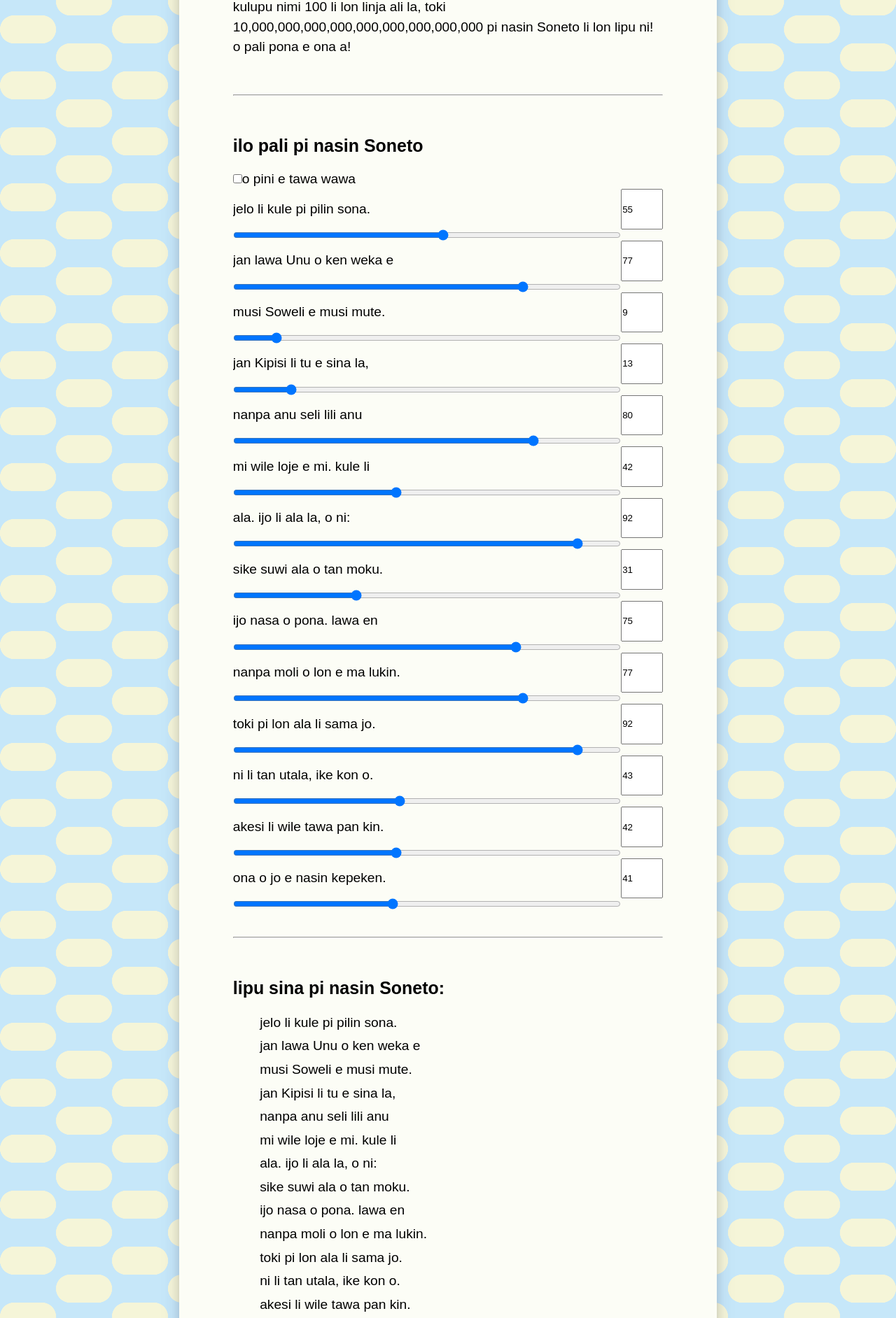
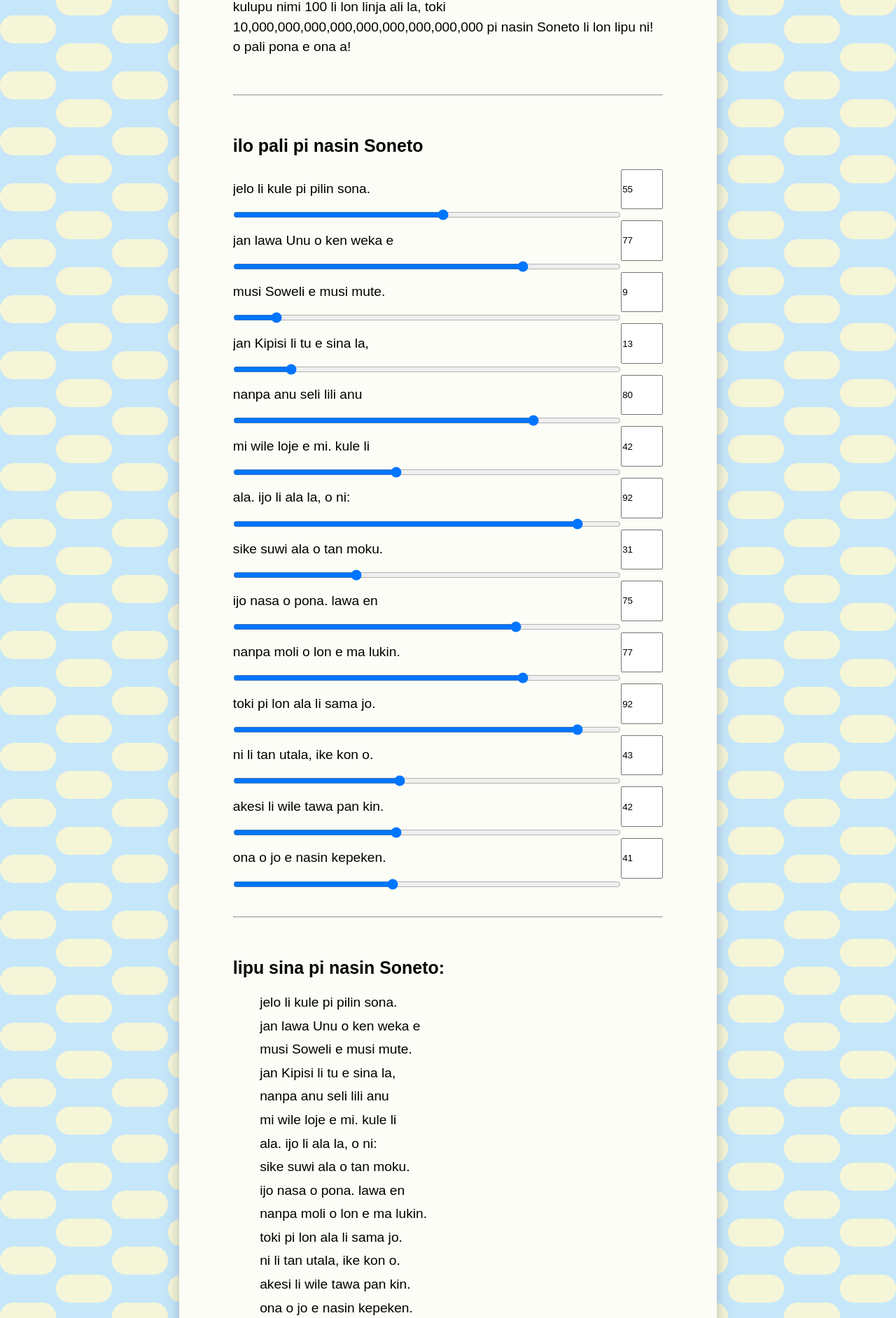
Before and after one commit to raacz/utala, a Jekyll site: the page built from maml/lipu-musi/lipu-suli/lipu-pi-suli-ale.html, in a window 1280 px wide. Shown: the part 1578-3462 px from the top of the page at 70% size. Built offline with Jekyll 4.4.1, drawn with Linux system fonts in a browser that asks for light colours.

Commit message:
lipu pi suli ale la: o weka e lawa pi tawa wawa
tenpo ni la lipu li lon nasin ni: lon la insa poki li tawa ala. ni la
nena pi tawa wawa li ken ala ante lon e ijo.

```diff
--- a/maml/lipu-musi/lipu-suli/lipu-pi-suli-ale.html
+++ b/maml/lipu-musi/lipu-suli/lipu-pi-suli-ale.html
@@ -44,7 +44,7 @@ ijo_toki: "toki wan pi nasin Soneto li jo e linja toki luka luka tu tu. ken wan
         display: flex;
         flex-direction: row;
         width: 100%;
-        overflow: scroll;
+        overflow: auto;
         overscroll-behavior: contain;
         scroll-snap-type: x mandatory;
         scroll-behavior: smooth;
@@ -93,8 +93,6 @@ ijo_toki: "toki wan pi nasin Soneto li jo e linja toki luka luka tu tu. ken wan
 
 
 <h2>ilo pali pi nasin Soneto</h2>
-
-<input type="checkbox" id="tawaAlaTawaWawa">o pini e tawa wawa</input>
 
 <div class="line">
     <div class="line-data">
```
Also changed, not shown: other parts of maml/lipu-musi/lipu-suli/lipu-pi-suli-ale.html (+1 -1 lines).
